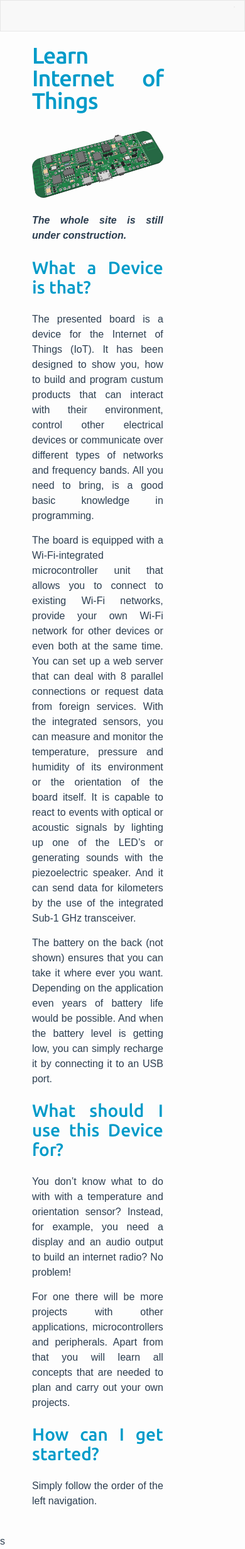
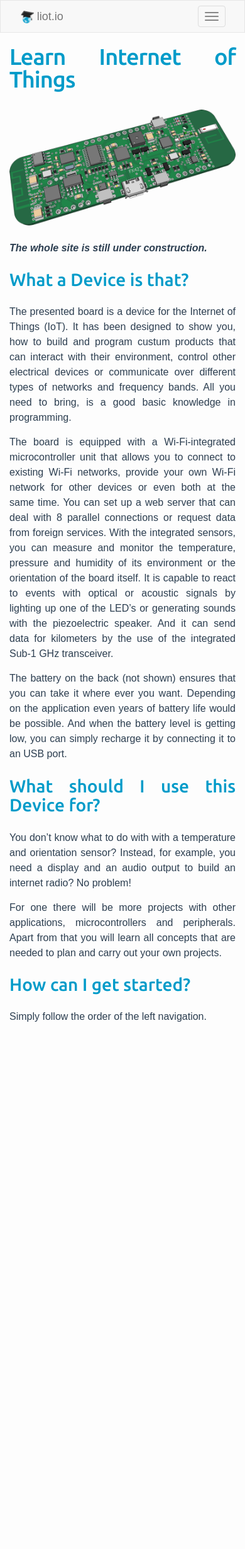
Before and after one commit to learn-internet-of-things/learn-internet-of-things.github.io, a Jekyll site: the page built from index.md, in a window 390 px wide. Shown: the whole page at 63% size. Built offline with Jekyll 4.4.1, drawn with Linux system fonts in a browser that asks for light colours; nearby versions of some CDN libraries; after the commit the page ends 1656 px from its top, so only the background shows below that.

Commit message:
#6 Responsive Naviagtionbar (with Burgerbutton etc), Content Margin on smaller Screens

```diff
--- a/_includes/head.html
+++ b/_includes/head.html
@@ -6,23 +6,14 @@
     <meta http-equiv="X-UA-Compatible" content="IE=edge">
     <meta name="viewport" content="width=device-width, initial-scale=1">
 
-    <!-- jQuery library -->
-    <!--<script src="https://ajax.googleapis.com/ajax/libs/jquery/1.12.0/jquery.min.js"></script>-->
+    <link rel="stylesheet" href="https://code.jquery.com/ui/1.12.0/themes/base/jquery-ui.css">
+    <link rel="stylesheet" href="https://maxcdn.bootstrapcdn.com/bootstrap/3.3.6/css/bootstrap.min.css">
 
-    <link rel="stylesheet" href="https://code.jquery.com/ui/1.12.0/themes/base/jquery-ui.css">
-
-    <style>
-        label {
-            display: inline-block;
-            width: 2em;
-        }
-    </style>
-
-    <!--<script src="https://code.jquery.com/jquery-1.12.4.js"></script>
-    <script src="https://code.jquery.com/ui/1.12.0/jquery-ui.min.js"></script>-->
-
-
+    <!-- Base-Library: JQuery -->
     <script src="https://code.jquery.com/jquery-1.12.4.js"></script>
+    <!-- Bootstrap -->
+    <script src="https://maxcdn.bootstrapcdn.com/bootstrap/3.3.6/js/bootstrap.min.js"></script>
+    <!-- JQuery UI -->
     <script src="https://code.jquery.com/ui/1.12.0/jquery-ui.js"></script>
 
     <!-- Library to let images popout for a nicer view -->
@@ -39,11 +30,6 @@
 
     <script src="/assets/js/home.js"></script>
 
-    <!-- Latest compiled JavaScript -->
-    <script src="https://maxcdn.bootstrapcdn.com/bootstrap/3.3.6/js/bootstrap.min.js"></script>
-    <!-- Latest compiled and minified CSS -->
-    <link rel="stylesheet" href="https://maxcdn.bootstrapcdn.com/bootstrap/3.3.6/css/bootstrap.min.css">
-
     <link rel="stylesheet" href="{{ "/assets/resources/font-awesome/css/font-awesome.min.css" | prepend: site.baseurl }}">
     <link rel="stylesheet" href="{{ "/assets/resources/syntax/syntax.css" | prepend: site.baseurl }}">
     <link rel="stylesheet" href="{{ "/assets/css/main.css" | prepend: site.baseurl }}">
--- a/_includes/topbar-nav.html
+++ b/_includes/topbar-nav.html
@@ -1,5 +1,57 @@
-<div class="col-sm-10 col-sm-offset-2 navbar navbar-default">
-    <div class="wrapper">
+<nav class="col-sm-10 col-sm-offset-2 navbar navbar-default">
+    <div class="container-fluid">
+        <div class="navbar-header visible-xs-block">
+            <button type="button" class="navbar-toggle collapsed" data-toggle="collapse" data-target="#top-nav-collapse" aria-expanded="false">
+                <span class="icon-bar"></span>
+                <span class="icon-bar"></span>
+                <span class="icon-bar"></span>
+            </button>
+            <a href="/" class="navbar-brand"><img style="display: inline-block; height: 100%; width: auto;" src="/media/liot.png"> liot.io</a>
+        </div>
+
+        <div class="collapse navbar-collapse" id="top-nav-collapse">
+            <ul class="nav navbar-nav visible-xs-block">
+                <li class="dropdown">
+                    <a href="#" class="dropdown-toggle" data-toggle="dropdown" role="button" aria-haspopup="true" aria-expanded="false">Hardware <span class="caret"></span></a>
+                    <ul class="dropdown-menu">
+                        <li><a href="/hardware/">Hardware</a></li>
+                        <li><a href="/hardware/basics/">Basics</a></li>
+                        <li><a href="/hardware/interfaces/">Interfaces</a></li>
+                        <li><a href="/hardware/planning/">Planning</a></li>
+                        <li><a href="/hardware/design/">Design</a></li>
+                        <li><a href="/hardware/realization/">Realization</a></li>
+                    </ul>
+                </li>
+
+                <li>
+                    <a href="#" class="dropdown-toggle" data-toggle="dropdown" role="button" aria-haspopup="true" aria-expanded="false">Software <span class="caret"></span></a>
+                    <ul class="dropdown-menu">
+                        <li><a href="/software/">Software</a></li>
+                        <li><a href="/software/source-development-kit/">Development Kit</a></li>
+                        <li><a href="/software/editor-ide/">Editor / IDE</a></li>
+                        <li><a href="/software/debugging/">Debugging</a></li>
+                        <li><a href="/software/wi-fi-transceiver/">Wi-Fi Transceiver</a></li>
+                        <li><a href="/software/input-output/">Input / Output</a></li>
+                        <li><a href="/software/interrupts/">Interrupts</a></li>
+                        <li><a href="/software/timer-and-events/">Timer and Events</a></li>
+                        <li><a href="/software/low-power-modes/">Low Power Modes</a></li>
+                        <li><a href="/software/peripherals/">Peripherals</a></li>
+                    </ul>
+                </li>
+            </ul>
+
+            <ul class="nav navbar-nav navbar-right">
+                {% assign nodes = site.pages | sort: 'order' %}
+                {% for node in nodes %}
+                    {% if node.category == 'home' %}
+                    <li><a class="page-link" href="{{ node.url | prepend: site.baseurl }}">{{ node.title }}</a></li>
+                    {% endif %}
+                {% endfor %}
+            </ul>
+        </div>
+    </div>
+
+    <!--<div class="wrapper">
 
         <nav class="site-nav">
             <div class="trigger">
@@ -11,5 +63,5 @@
                 {% endfor %}
             </div>
         </nav>
-    </div>
-</div>
+    </div>-->
+</nav>
--- a/_layouts/default.html
+++ b/_layouts/default.html
@@ -27,7 +27,7 @@
 
         {{ content }}
     </div>
-s
+
     <!--
     <div class="container">
       <div class="page-content">
--- a/_sass/_layout.scss
+++ b/_sass/_layout.scss
@@ -468,8 +468,6 @@ ul.dropdown-menu>li>a>i.fa {
     width: 1.3em;
 }
 
-
-
 a {
     text-decoration: none!important;
 }
@@ -479,3 +477,10 @@ a {
     margin: 0 auto;
     display: block;
 }
+
+@media (max-width: 768px) {
+    article {
+        padding: 0px !important;
+        margin: 0px !important;
+    }
+}
```
